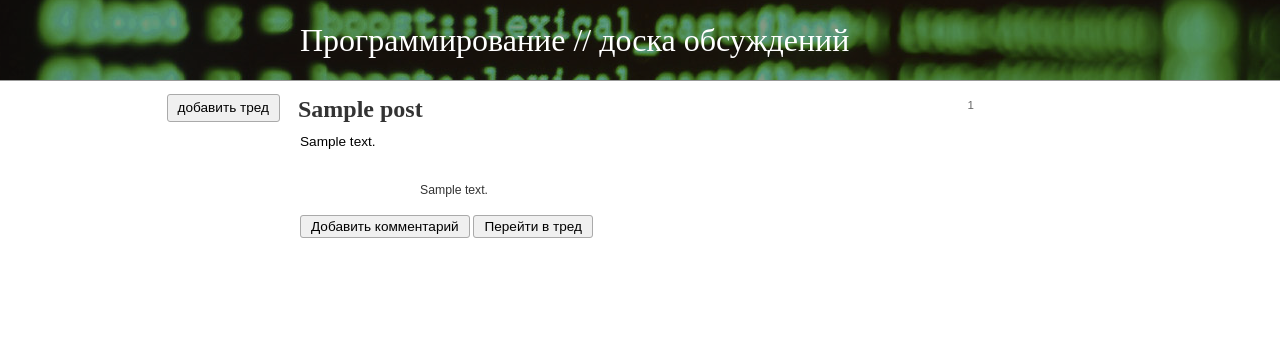
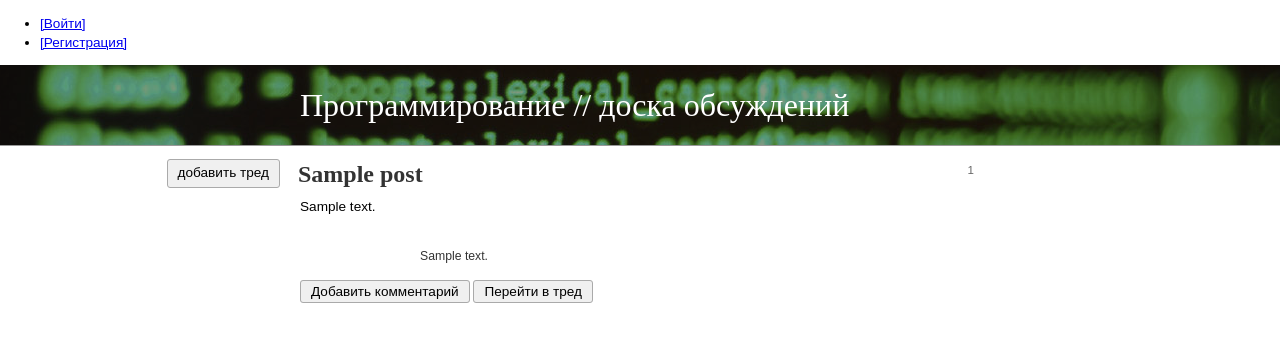
Before and after one commit to melanchthon/board, a PHP site: page / in a window 1280 px wide. Shown: the top 342 px of the page. Run offline with PHP 8.4, Linux system fonts and the light colour scheme; tables that the repository leaves empty hold one stand-in row (values such as "Sample post").

Commit message:
add login/logout buttons

```diff
--- a/Application/View/View_Template.php
+++ b/Application/View/View_Template.php
@@ -1,11 +1,23 @@
 <!doctype html>
 <html lang="en">
 <head>
-    <meta charset="UTF-8">
     <title>Программирование // доска обсуждений </title>
     <link rel="stylesheet" href="<?=Config::getBasePath()?>/css/board-style.css"/>
 </head>
 <body>
+	<header>
+
+		<ul class='top-menu'>
+			<?php $auth = new Core_Auth(); ?>
+			<?php if($auth->isLogged()): ?>
+			<span>Добро пожаловать, <?=$auth->getName()?>! </span>
+			<li><a href='<?=Config::getBasePath()?>/user/logout'>[Выйти]</a></li>
+			<?php else: ?>
+			<li><a href='<?=Config::getBasePath()?>/user/login'>[Войти]</a></li>
+			<li><a href='<?=Config::getBasePath()?>/user/create'>[Регистрация]</a></li>
+			<?php endif;?>
+		</ul>
+	</header>
 	<?php require_once ('Application/View/'.$content_view); ?>
 
 	<div class="b-footer"></div>
```
